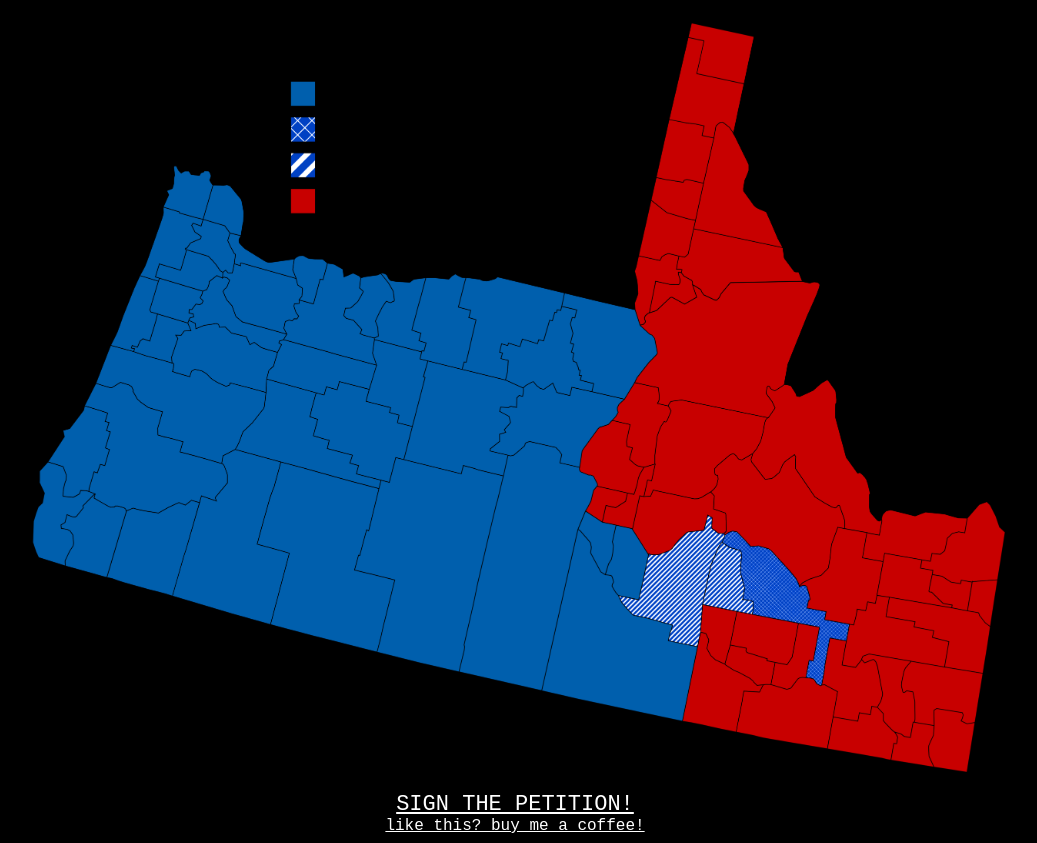
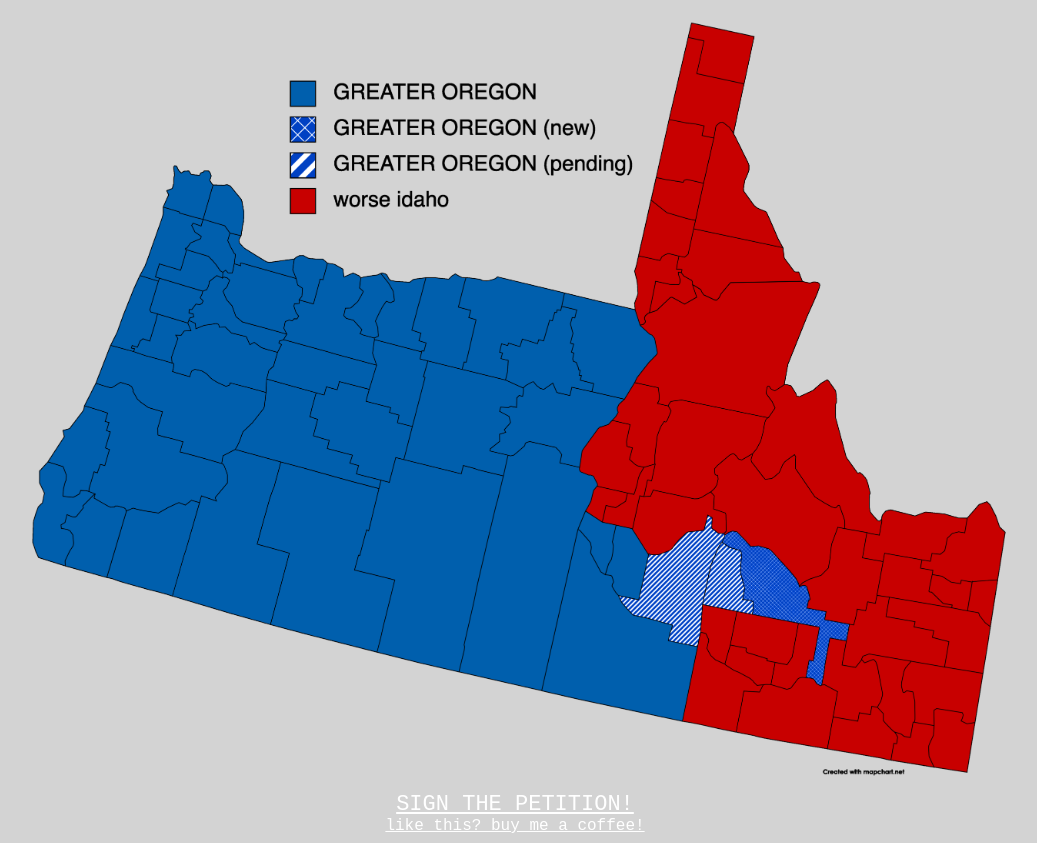
Before and after one commit to greateroregon/greateroregon, a plain HTML site: page index.html in a window 1280 px wide. Shown: the whole page, without its empty margins (125-1162 px from the left). Drawn offline with Linux system fonts and the light colour scheme.

Commit message:
Update index.html
background to lightgray

```diff
--- a/index.html
+++ b/index.html
@@ -14,7 +14,7 @@
 			font-family:'Courier New';
 		}
 		body {
-			background: black;
+			background: lightgray;
 		}
 	</style>
 	<head>
```
